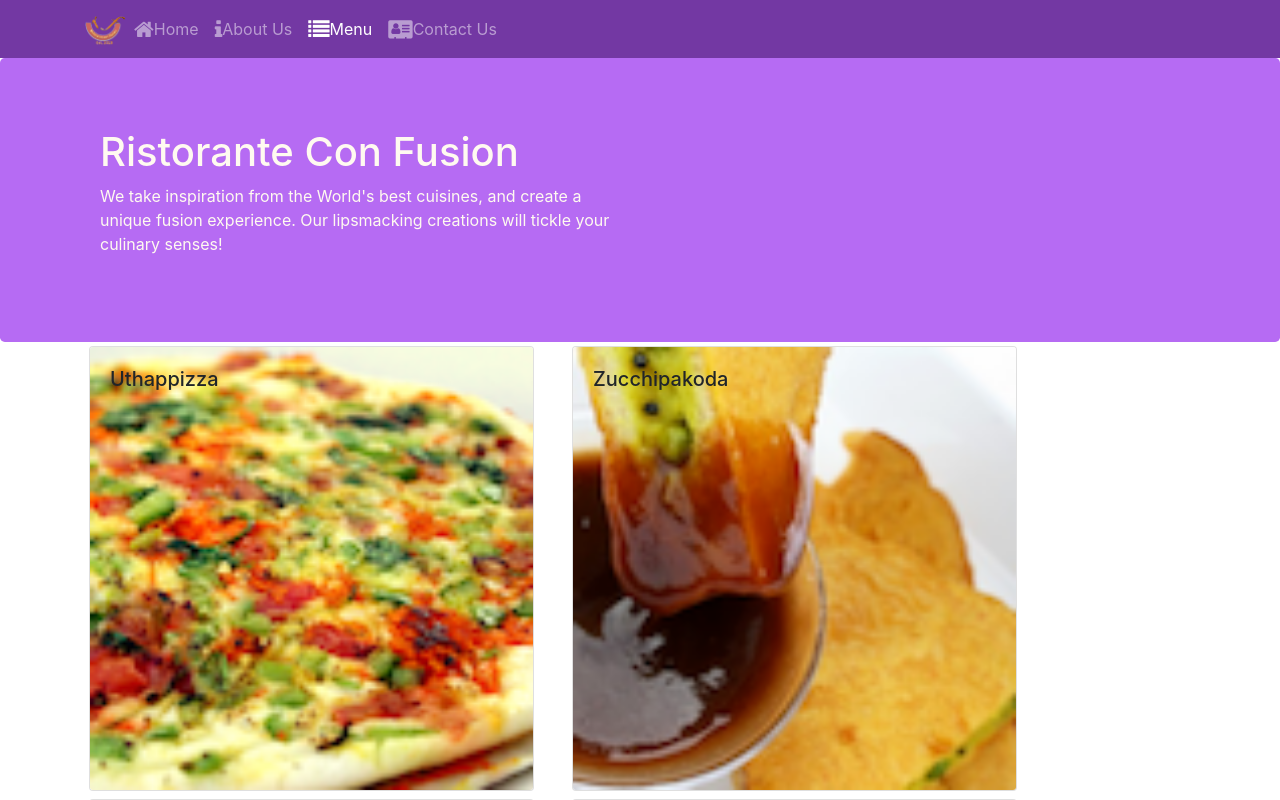
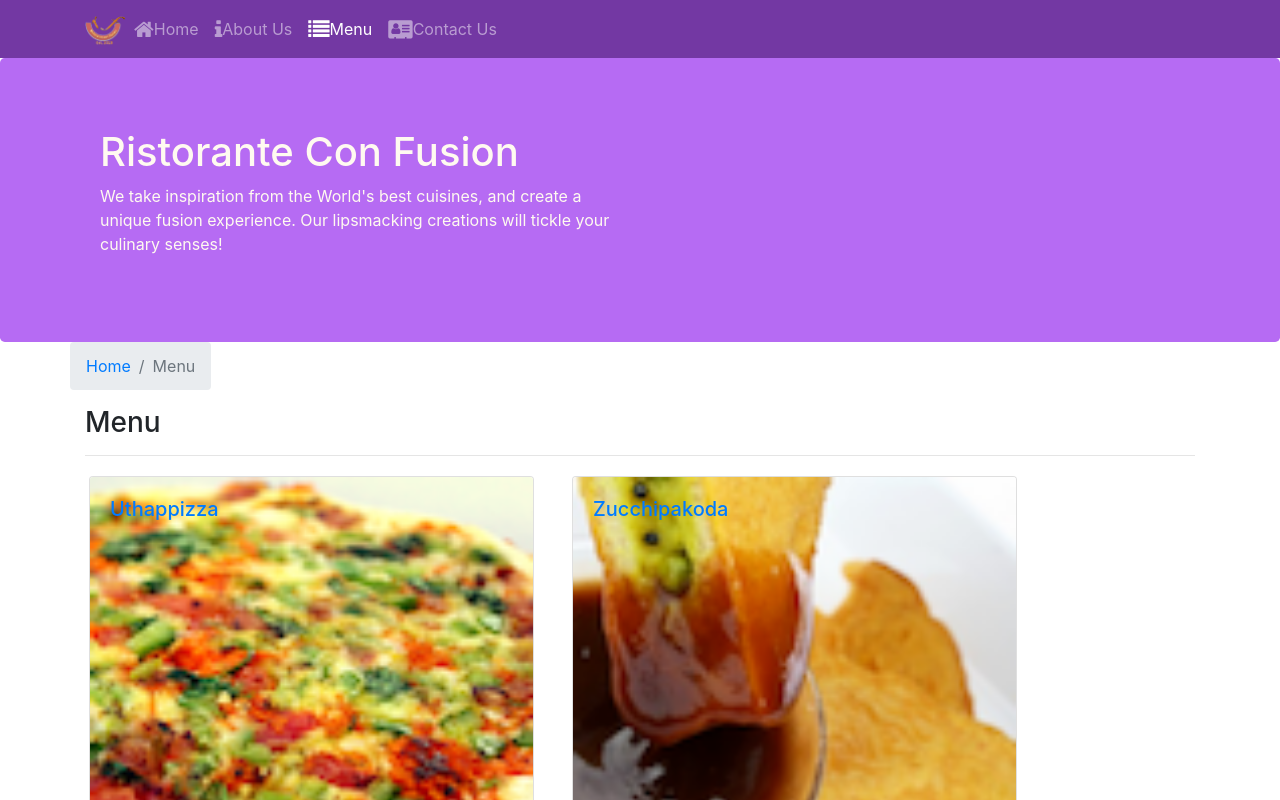
Before and after one commit to richa031/confusion, a React (Create React App) app: page /menu in a window 1280 px wide. Shown: the top 800 px of the page. Built offline with nearby package versions, Linux system fonts and the light colour scheme.

Commit message:
single page applications part2

```diff
--- a/src/components/ContactComponent.js
+++ b/src/components/ContactComponent.js
@@ -1,8 +1,22 @@
 import React from 'react';
+import { Breadcrumb, BreadcrumbItem } from 'reactstrap';
+import { Link } from 'react-router-dom';
 
 function Contact(props) {
     return(
         <div className="container">
+            <div className="row">
+                    <Breadcrumb>
+                        <BreadcrumbItem>
+                            <Link to='/home'>Home</Link>
+                        </BreadcrumbItem>
+                        <BreadcrumbItem active>Contact Us</BreadcrumbItem>
+                    </Breadcrumb>
+                    <div className="col-12">
+                        <h3>Contact Us</h3>
+                        <hr />
+                    </div>
+                </div>
             <div className="row row-content">
                 <div className="col-12">
                 <h3>Location Information</h3>
--- a/src/components/DishdetailComponents.js
+++ b/src/components/DishdetailComponents.js
@@ -1,6 +1,6 @@
 import React from 'react';
-import { Card, CardImg, CardImgOverlay, CardText, CardTitle, CardBody} from 'reactstrap';
-
+import { Card, CardImg, CardImgOverlay, CardText, CardTitle, CardBody, Breadcrumb, BreadcrumbItem } from 'reactstrap';
+import { Link } from 'react-router-dom';
 
     function RenderComments({comments}){
         if(comments==null){
@@ -51,10 +51,24 @@
         }
 
         return(
-            <div className="row">
-                <RenderDish dish = {props.dish} />
-                <RenderComments comments = {props.dish.comments} />
+            <div className="container">
+                <div className="row">
+                        <Breadcrumb>
+                            <BreadcrumbItem>
+                                <Link to='/menu'>Menu</Link>
+                            </BreadcrumbItem>
+                            <BreadcrumbItem active>{props.dish.name}</BreadcrumbItem>
+                        </Breadcrumb>
+                        <div className="col-12">
+                            <h3>{props.dish.name}</h3>
+                            <hr />
+                        </div>
+                    </div>
+                <div className="row">
+                    <RenderDish dish = {props.dish} />
+                    <RenderComments comments = {props.comments} />
 
+                </div>
             </div>
         );
     }
--- a/src/components/MainComponent.js
+++ b/src/components/MainComponent.js
@@ -34,12 +34,22 @@
         />
       );
     }
+
+    const DishWithId = ({match}) => {
+      return(
+        <Dishdetail dish={this.state.dishes.filter((dish) => dish.id === parseInt(match.params.dishId,10))[0]}
+        comments={this.state.comments.filter((comment) => comment.dishId === parseInt(match.params.dishId,10))}
+        />
+      );
+    }
+
     return (
       <div>
         <Header />
         <Switch>
           <Route path="/home" component={HomePage} />
           <Route exact path="/menu" component={() => <Menu dishes={this.state.dishes} />} />
+          <Route path="/menu/:dishId" component={DishWithId} />
           <Route path="/contactus" component={Contact} />
           <Redirect to="/home" />
         </Switch>
--- a/src/components/MenuComponents.js
+++ b/src/components/MenuComponents.js
@@ -1,14 +1,17 @@
 //menu of dishes(component)
 import React from 'react';
-import { Card, CardImg, CardImgOverlay, CardText, CardTitle, CardBody} from 'reactstrap';
+import { Card, CardImg, CardImgOverlay, CardText, CardTitle, CardBody, Breadcrumb, BreadcrumbItem } from 'reactstrap';
+import { Link } from 'react-router-dom';
 
     function RenderMenuItem({ dish, onClick }){
         return(
-            <Card onClick={() => onClick(dish.id)}>
-                <CardImg width="100%" src={dish.image} alt={dish.name} />
-                <CardImgOverlay>
-                <CardTitle>{dish.name}</CardTitle>
-                </CardImgOverlay>
+            <Card>
+                <Link to={`/menu/${dish.id}`}>
+                    <CardImg width="100%" src={dish.image} alt={dish.name} />
+                    <CardImgOverlay>
+                        <CardTitle>{dish.name}</CardTitle>
+                    </CardImgOverlay>
+                </Link>
             </Card>
         );
     }
@@ -17,7 +20,7 @@
         const menu = props.dishes.map((dish) => {//to use state(dishes) of App component here as props
             return(
                 <div key={dish.id} className="col-12 col-md-5 m-1">
-                    <RenderMenuItem dish={dish} onClick={props.onClick} />
+                    <RenderMenuItem dish={dish} />
                 </div>
             );
 
@@ -25,6 +28,18 @@
 
         return(
             <div className="container">
+                <div className="row">
+                    <Breadcrumb>
+                        <BreadcrumbItem>
+                            <Link to='/home'>Home</Link>
+                        </BreadcrumbItem>
+                        <BreadcrumbItem active>Menu</BreadcrumbItem>
+                    </Breadcrumb>
+                    <div className="col-12">
+                        <h3>Menu</h3>
+                        <hr />
+                    </div>
+                </div>
                 <div className="row">
                     {menu}
                 </div>
```
